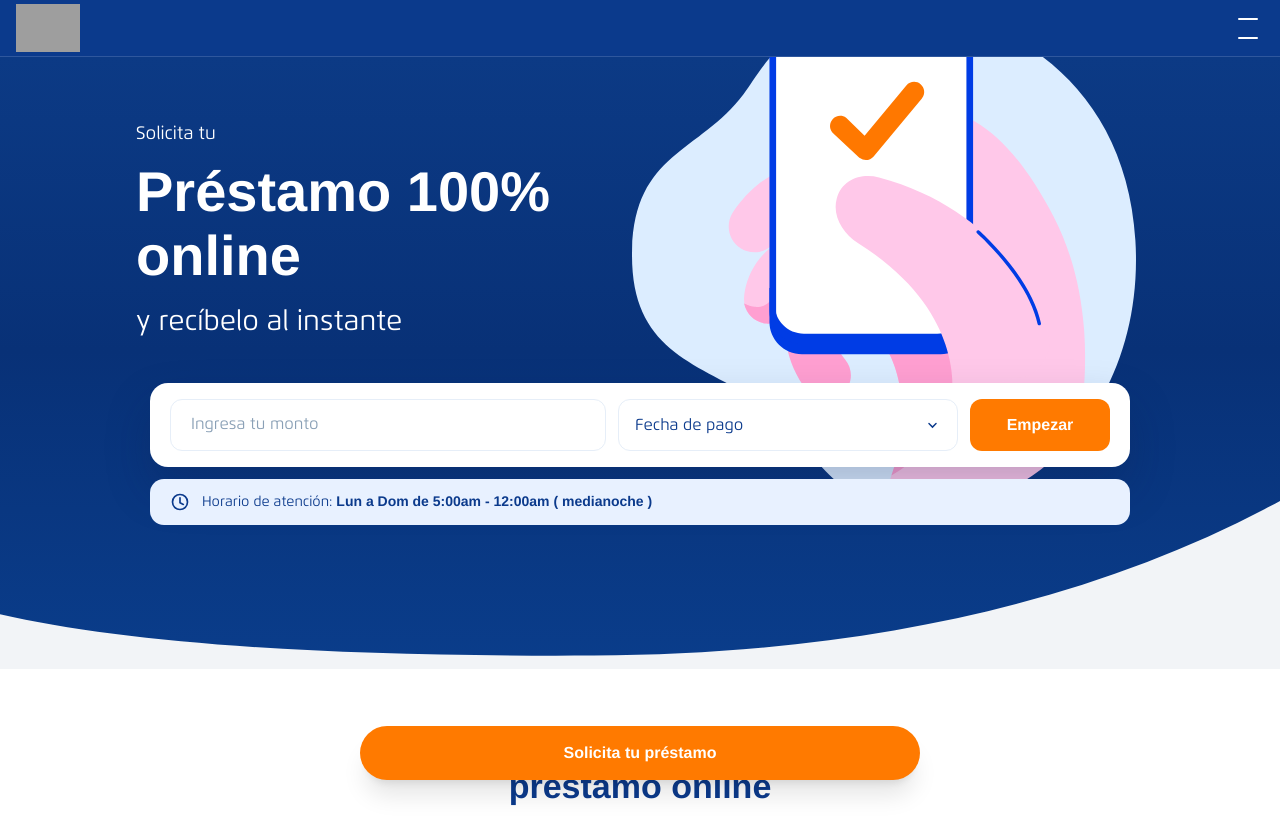
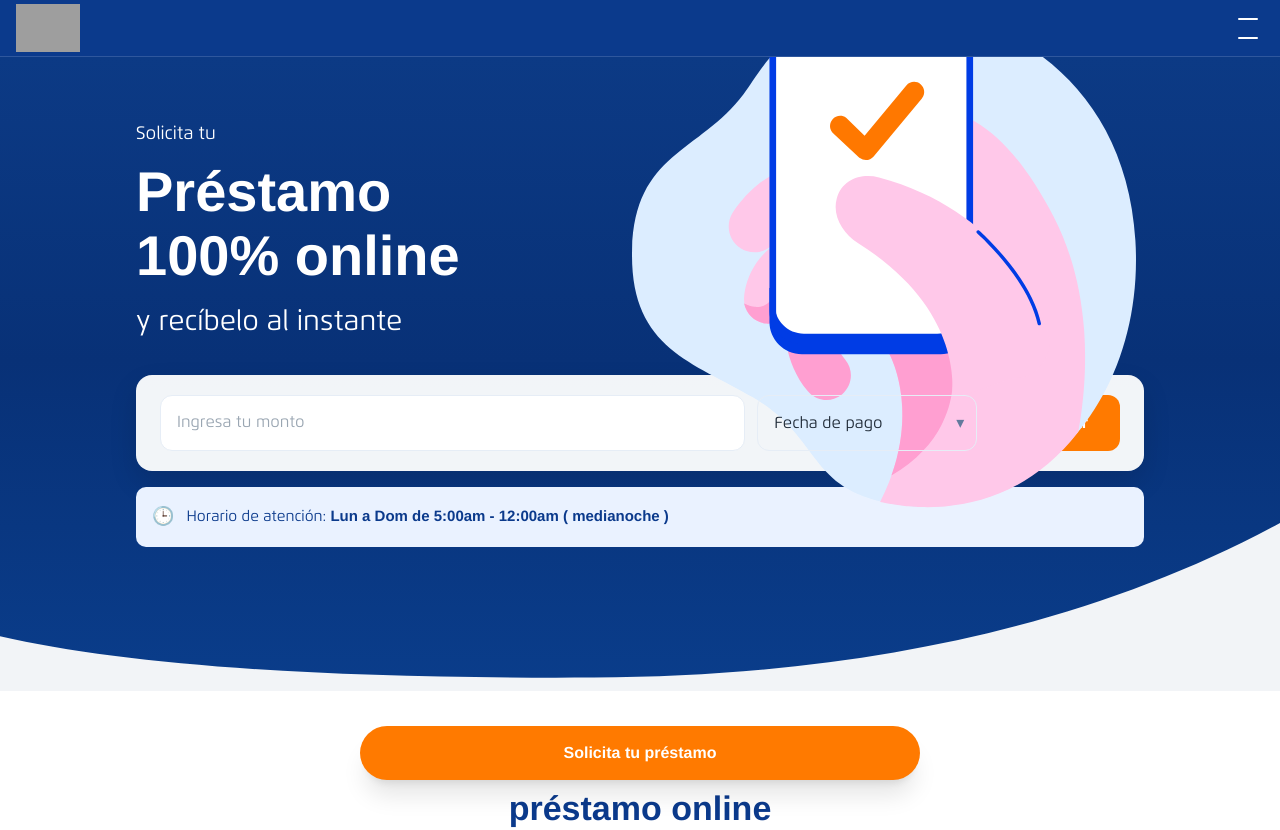
Before and after one commit to bcpevaluate-collab/evaluate-bcp, a Next.js app: page / in a window 1280 px wide. Shown: the top 830 px of the page. Built offline with nearby package versions, Linux system fonts and the light colour scheme; grey boxes are pictures that could not be loaded; a web font is replaced by a local one.

Commit message:
feat(hero): mejorar versión desktop con layout responsive

```diff
--- a/app/page.tsx
+++ b/app/page.tsx
@@ -15,7 +15,7 @@ export default function Page() {
     <>
       <Hero />
 
-      {/* Formulario global SOLO mobile */}
+      {/* 👇 Formulario global SOLO mobile */}
       <div className="md:hidden">
         <FormSection />
       </div>
--- a/components/FormSection.tsx
+++ b/components/FormSection.tsx
@@ -11,7 +11,7 @@ const DAY_OPTIONS: DayOption[] = [
 ];
 
 export default function FormSection() {
-  const router = useRouter(); // 👈
+  const router = useRouter();
   const [amount, setAmount] = useState("");
   const [payDay, setPayDay] = useState<DayOption | null>(null);
   const [open, setOpen] = useState(false);
@@ -52,7 +52,6 @@ export default function FormSection() {
     const qs = new URLSearchParams({ amount: n, payDay: day }).toString();
     const url = `/prestamo/validacion?${qs}`;
 
-    // preferimos router; si algo bloquea, forzamos con location
     try {
       router.push(url);
     } catch {
@@ -61,7 +60,10 @@ export default function FormSection() {
   };
 
   return (
-    // ✅ Aquí agregamos el id="form"
+    <section className="container-max py-6 md:py-10">
+      {/* 👇 Solo se renderiza en móvil; en desktop NO aparece */}
+      <div className="md:hidden">
+        {/* ✅ Mantengo tu estructura exacta (solo envuelto para mobile-only) */}
         <section id="form" className="relative z-20 bg-[#F2F4F7]">
           {/* tarjeta “pegada” a la curva */}
           <div className="container-max -mt-12 md:-mt-16 pb-6">
@@ -93,7 +95,7 @@ export default function FormSection() {
                     <span className={`text-[16px] ${payDay ? "text-[#0E1B2A]" : "text-[color:var(--placeholder)]"}`}>
                       {payDay ? payDay.label : "Fecha de pago"}
                     </span>
-                <svg className={`chev transition-transform ${open ? "rotate-180" : ""}`} viewBox="0 0 24 24">
+                    <svg className={`chev transition-transform ${open ? "rotate-180" : ""}`} viewBox="0 0 24 24" aria-hidden>
                       <path d="M7 10l5 5 5-5H7z" />
                     </svg>
                   </button>
@@ -133,5 +135,7 @@ export default function FormSection() {
             </div>
           </div>
         </section>
+      </div>
+    </section>
   );
 }
--- a/components/Hero.tsx
+++ b/components/Hero.tsx
@@ -1,12 +1,13 @@
 // components/Hero.tsx
 import Image from "next/image";
+import InlineLoanForm from "@/components/forms/InlineLoanForm";
 
 export default function Hero() {
   return (
     <section
       className="relative overflow-hidden text-white pb-28 md:pb-36"
       style={{
-        // Gradiente de fondo (desktop idéntico)
+        // Gradiente que ya venías usando
         background:
           "linear-gradient(180deg, #0C3A85 0%, #083177 48%, #0A3D8B 100%)",
       }}
@@ -16,25 +17,27 @@ export default function Hero() {
         <div className="grid grid-cols-12 items-center">
           {/* Texto izquierda */}
           <div className="col-span-12 md:col-span-6">
-            {/* Mobile intacto */}
+            {/* Mobile intacto / Desktop tipografías grandes */}
             <p className="text-[14px] font-[400] mb-1 md:text-[18px] md:mb-3">
               Solicita tu
             </p>
 
-            {/* Título 1: tamaños desktop para clavar el diseño */}
             <h1 className="leading-[1.15] mb-1">
+              {/* En desktop lo separamos en 2 líneas con mismos tamaños que el original */}
               <span className="block text-[32px] font-[600] md:text-[56px]">
-                Préstamo 100% online
+                Préstamo
+              </span>
+              <span className="block text-[32px] font-[600] md:text-[56px]">
+                100% online
               </span>
             </h1>
 
-            {/* Subtítulo */}
             <p className="text-[16px] font-[400] mt-1 md:text-[28px] md:mt-3">
               y recíbelo al instante
             </p>
           </div>
 
-          {/* Ilustración derecha (desktop grande) */}
+          {/* Ilustración derecha */}
           <div className="col-span-12 md:col-span-6 relative mt-6 md:mt-0">
             <Image
               src="/hero-illustration.svg"
@@ -51,98 +54,23 @@ export default function Hero() {
             />
           </div>
         </div>
-      </div>
 
-      {/* --- FORMULARIO INLINE SOLO DESKTOP --- */}
-      <div className="hidden md:block">
-        {/* Contenedor centrado y anclado visualmente al final de la curva */}
-        <div className="container-max relative z-10">
-          {/* PÍLDORA blanca */}
-          <div
-            className="
-              mx-auto mt-10 max-w-[980px]
-              rounded-[18px] bg-white shadow-[0_22px_44px_rgba(12,33,80,.25)]
-              px-5 py-4
-            "
-          >
-            <form
-              // TODO: si quieres que envíe igual que tu mobile, conecta aquí tu onSubmit
-              onSubmit={(e) => e.preventDefault()}
-              className="flex items-center gap-3"
-            >
-              <input
-                type="text"
-                placeholder="Ingresa tu monto"
-                className="
-                  h-[52px] flex-1 rounded-[12px] border border-[#E6EEF8]
-                  px-5 text-[#0B3A8C] placeholder-[#8AA0B6] outline-none
-                  focus:border-[#A3C4FF]
-                "
-              />
+        {/* --- FORMULARIO INLINE SOLO DESKTOP --- */}
+        <div className="hidden md:block mt-8">
+          {/* Usa el mismo formulario (client) que mobile */}
+          <InlineLoanForm variant="hero" />
 
-              <div
-                className="
-                  h-[52px] w-[340px] rounded-[12px] border border-[#E6EEF8]
-                  px-4 text-[#0B3A8C] flex items-center justify-between
-                "
-              >
-                <select
-                  className="
-                    w-full bg-transparent outline-none appearance-none
-                    text-[#0B3A8C]
-                  "
-                  defaultValue=""
-                >
-                  <option value="" disabled>
-                    Fecha de pago
-                  </option>
-                  <option value="02">02</option>
-                  <option value="15">15</option>
-                  <option value="28">28</option>
-                </select>
-
-                {/* caret */}
-                <svg width="18" height="18" viewBox="0 0 24 24" fill="none" aria-hidden>
-                  <path d="M7 10l5 5 5-5" stroke="#0B3A8C" strokeWidth="2" strokeLinecap="round" />
-                </svg>
-              </div>
-
-              <button
-                type="submit"
-                className="
-                  h-[52px] min-w-[140px] rounded-[12px]
-                  bg-[#FF7A00] text-white font-semibold px-6
-                  hover:brightness-110 transition
-                "
-              >
-                Empezar
-              </button>
-            </form>
-          </div>
-
-          {/* FRANJA AZUL CON RELOJ (debajo del formulario) */}
-          <div
-            className="
-              mx-auto mt-3 max-w-[980px]
-              rounded-[14px] bg-[#E8F1FF] text-[#0B3A8C]
-              px-5 py-3 flex items-center gap-3
-            "
-          >
-            {/* Icono reloj */}
-            <svg width="20" height="20" viewBox="0 0 24 24" fill="none" aria-hidden>
-              <circle cx="12" cy="12" r="9" stroke="#0B3A8C" strokeWidth="2" />
-              <path d="M12 7v6l4 2" stroke="#0B3A8C" strokeWidth="2" strokeLinecap="round" />
-            </svg>
-
-            <span className="text-[14px]">
-              Horario de atención:&nbsp;
-              <strong>Lun a Dom de 5:00am - 12:00am ( medianoche )</strong>
+          {/* Franja horaria azul debajo del formulario (desktop) */}
+          <div className="mt-4 rounded-[10px] bg-[#EAF2FF] text-[#0B3A8C] p-4 flex items-center gap-3">
+            <span className="text-lg">🕒</span>
+            <span className="text-[15px]">
+              Horario de atención: <b>Lun a Dom de 5:00am - 12:00am ( medianoche )</b>
             </span>
           </div>
         </div>
       </div>
 
-      {/* Curva inferior (misma apariencia) */}
+      {/* Curva inferior */}
       <svg
         viewBox="0 0 1200 168"
         preserveAspectRatio="none"
--- /dev/null
+++ b/components/forms/InlineLoanForm.tsx
@@ -0,0 +1,87 @@
+"use client";
+
+import { useState } from "react";
+import { useRouter } from "next/navigation";
+import clsx from "clsx";
+
+type Props = {
+  className?: string;
+  /** Cambia algunos tamaños/paddings en desktop dentro del hero */
+  variant?: "hero" | "section";
+};
+
+export default function InlineLoanForm({ className, variant = "hero" }: Props) {
+  const router = useRouter();
+  const [amount, setAmount] = useState("");
+  const [payDay, setPayDay] = useState("");
+  const [touched, setTouched] = useState(false);
+
+  const onSubmit = (e: React.FormEvent) => {
+    e.preventDefault();
+    setTouched(true);
+    if (!amount || !payDay) return;
+
+    // 👇 usa el MISMO flujo que tienes en móvil
+    // (si móvil hace otra ruta, pon la misma aquí)
+    router.push(`/prestamo/datos?amount=${encodeURIComponent(amount)}&payDay=${encodeURIComponent(payDay)}`);
+  };
+
+  const isInvalid = touched && (!amount || !payDay);
+
+  return (
+    <form
+      onSubmit={onSubmit}
+      className={clsx(
+        "rounded-[16px] bg-white/95 shadow-[0_12px_28px_rgba(0,0,0,.12)]",
+        "flex items-center gap-3 px-4 py-4 md:px-6 md:py-5",
+        className
+      )}
+    >
+      <input
+        className={clsx(
+          "h-[48px] md:h-[56px] w-full rounded-[12px] border border-[#E6EDF6] px-4 text-[#1F2A37] outline-none",
+          "placeholder:text-[#9AA6B2] focus:border-[#4880FF]",
+          variant === "hero" ? "min-w-[280px]" : "min-w-[240px]"
+        )}
+        placeholder="Ingresa tu monto"
+        inputMode="numeric"
+        value={amount}
+        onChange={(e) => setAmount(e.target.value)}
+      />
+
+      <div
+        className={clsx(
+          "relative h-[48px] md:h-[56px] rounded-[12px] border border-[#E6EDF6] text-[#1F2A37]",
+          "flex items-center px-4 min-w-[220px]"
+        )}
+      >
+        <select
+  className="w-full bg-transparent outline-none appearance-none pr-6"
+  value={payDay}
+  onChange={(e) => setPayDay(e.target.value)}
+>
+  <option value="">Fecha de pago</option>
+  <option value="02">02</option>
+  <option value="15">15</option>
+  <option value="28">28</option>
+</select>
+        <span className="pointer-events-none absolute right-3 top-1/2 -translate-y-1/2 text-[#627A9D]">▾</span>
+      </div>
+
+      <button
+        type="submit"
+        className={clsx(
+          "h-[48px] md:h-[56px] rounded-[12px] bg-[#FF7A00] text-white font-semibold px-6 md:px-8",
+          "hover:brightness-110 transition"
+        )}
+      >
+        Empezar
+      </button>
+
+      {/* Mensaje de error muy sutil (solo si falta algo) */}
+      {isInvalid && (
+        <span className="sr-only">Completa monto y fecha de pago</span>
+      )}
+    </form>
+  );
+}
```
Lines whose indentation alone changed are shown as unchanged.
